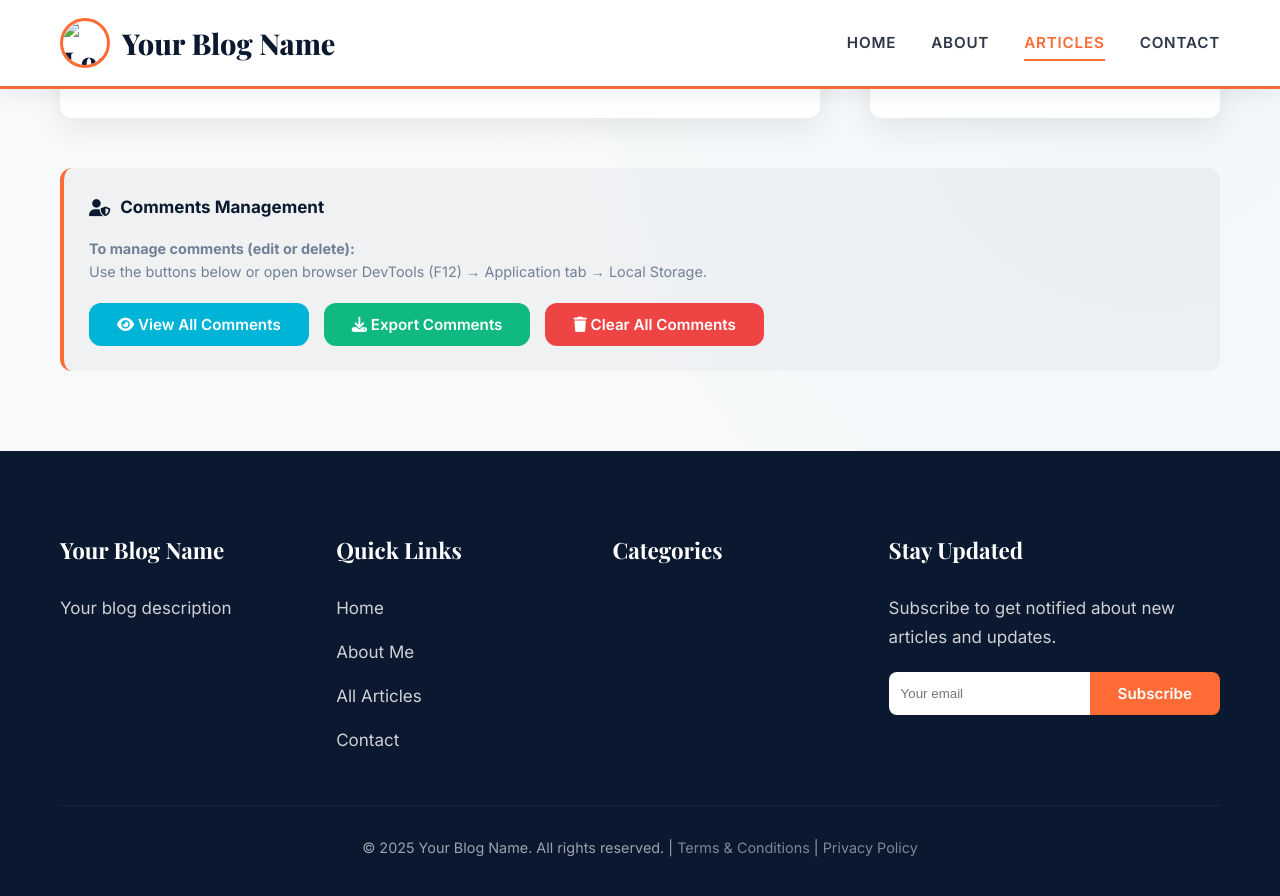
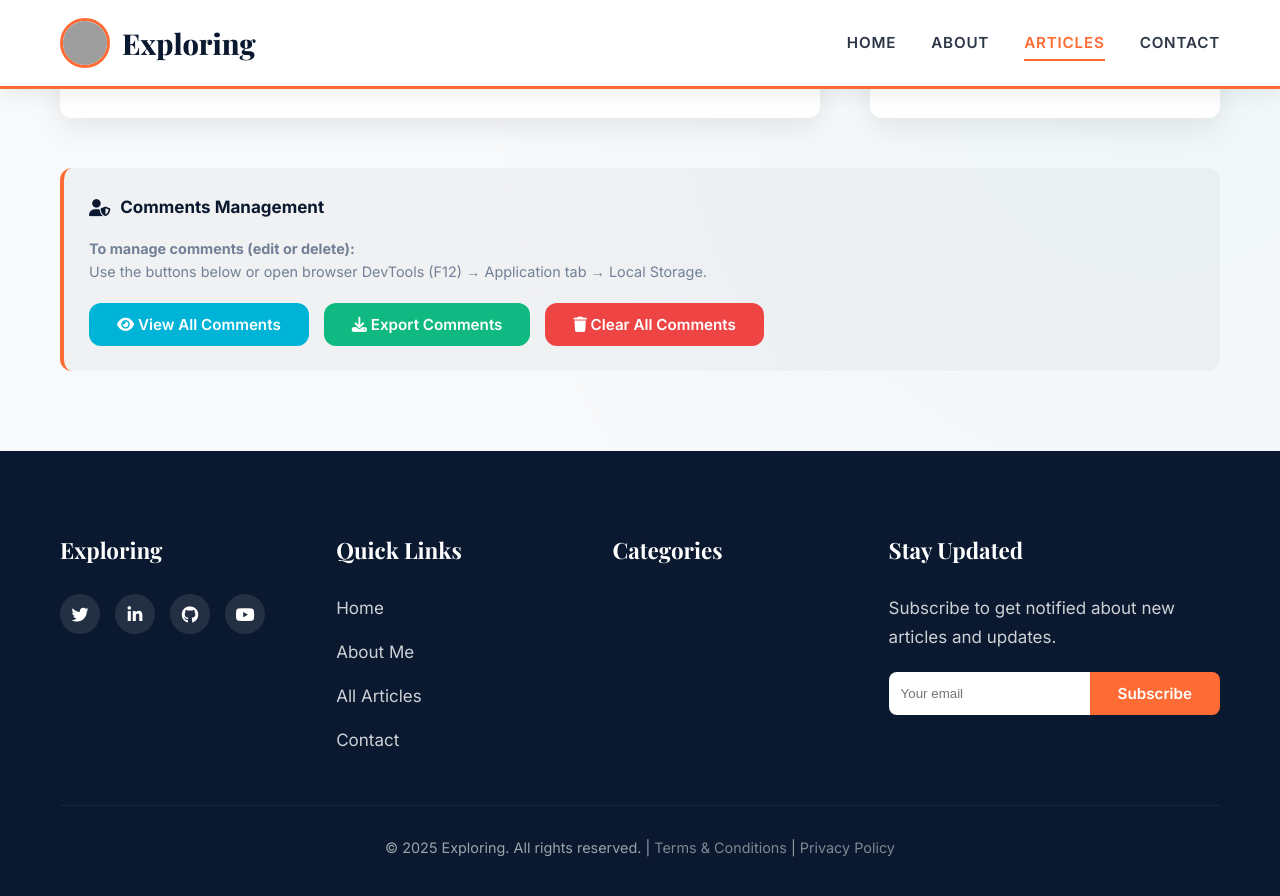
Before and after one commit to kishoredvr/Exploring, a Jekyll site: the page built from blog/_posts/2024-01-20-moon-phases-meditation.md, in a window 1280 px wide and 900 px high, scrolled down 3219 px. Shown: the top 896 px of the window. Built offline with Jekyll 4.4.1, drawn with Linux system fonts in a browser that asks for light colours; some web fonts are replaced; our own code applies the rules of GitHub Pages for plain Markdown files; some of the changed lines change nothing that is shown; some of the changed text lies outside the part shown; grey boxes are pictures that could not be loaded.

Commit message:
Update _config.yml

```diff
--- a/blog/_config.yml
+++ b/blog/_config.yml
@@ -1,15 +1,27 @@
-# blog/_config.yml
-title: "Your Blog Name"
-description: "Your blog description"
-baseurl: "/blog"  # This is important!
-url: "https://parishodana.xyz"  # or your GitHub Pages URL
+# Author information
+author: "Your Name"
+email: "your.email@example.com"
+author_image: "/assets/images/Profilepic.jpg"
+logo: "/assets/images/logo.png"
 
-# Build settings
-markdown: kramdown
-theme: minima
-plugins:
-  - jekyll-feed
-  - jekyll-sitemap
+# Social links
+social_links:
+  twitter: "https://twitter.com/yourusername"
+  linkedin: "https://linkedin.com/in/yourusername"
+  github: "https://github.com/yourusername"
+  youtube: "https://youtube.com/@yourchannel"
 
-# Permalinks
-permalink: /:categories/:year/:month/:day/:title:output_ext
+# Collections for better organization
+collections:
+  posts:
+    output: true
+    permalink: /:categories/:year/:month/:day/:title
+
+# Default front matter
+defaults:
+  - scope:
+      path: ""
+      type: "posts"
+    values:
+      layout: "post"
+      comments: true
```
